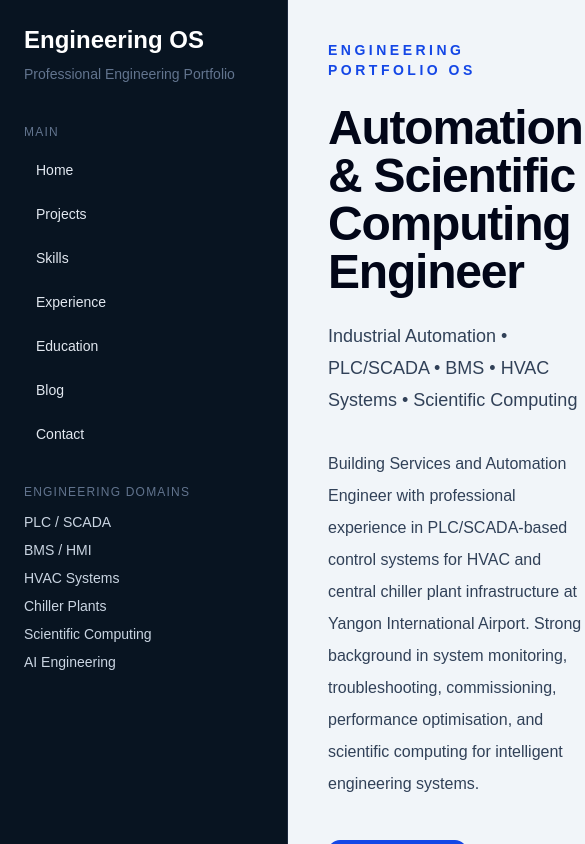
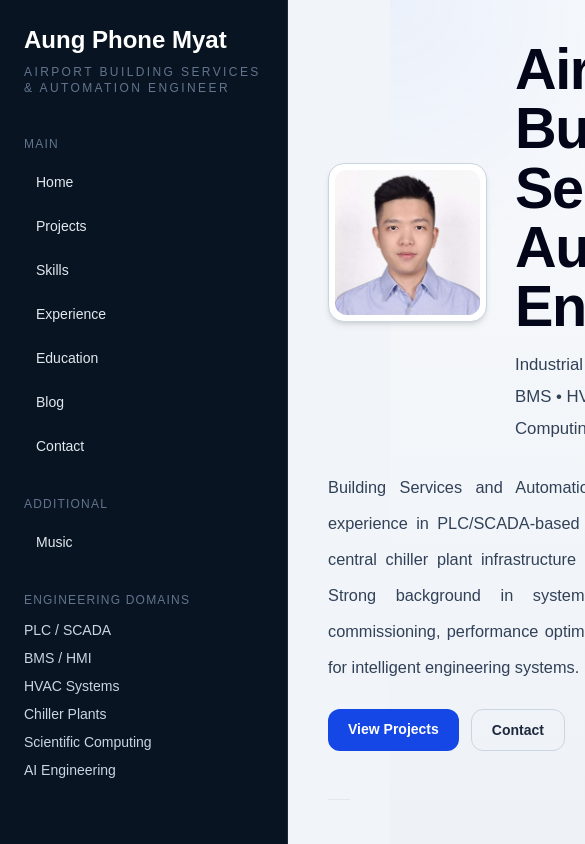
Before and after one commit to Eric9435/aungphonemyat, a Next.js app: page / in a window 390 px wide. Shown: the top 844 px of the page, 585 px wide, since content can reach past the window. Built offline with nearby package versions, Linux system fonts and the light colour scheme.

Commit message:
Refine portfolio UI and sidebar structure

```diff
--- a/package.json
+++ b/package.json
@@ -15,6 +15,7 @@
     "next": "16.2.6",
     "react": "19.2.4",
     "react-dom": "19.2.4",
+    "react-icons": "^5.6.0",
     "tailwind-merge": "^3.6.0"
   },
   "devDependencies": {
--- a/src/app/globals.css
+++ b/src/app/globals.css
@@ -1,7 +1,7 @@
 @import "tailwindcss";
 
 :root{
-  --background:#f1f5f9;
+  --background:#eef2f7;
   --foreground:#020617;
 }
 
@@ -10,7 +10,19 @@ html{
 }
 
 body{
-  background:#f1f5f9;
+  min-height:100vh;
+  background:
+    radial-gradient(
+      circle at top left,
+      rgba(37,99,235,0.06),
+      transparent 30%
+    ),
+    linear-gradient(
+      to bottom,
+      #f8fafc,
+      #eef2f7
+    );
+
   color:#020617;
   font-family:Arial, Helvetica, sans-serif;
 }
--- a/src/app/page.tsx
+++ b/src/app/page.tsx
@@ -1,3 +1,4 @@
+import Footer from "@/components/layout/Footer";
 import FixedSidebar from "@/components/layout/FixedSidebar";
 import Hero from "@/components/home/Hero";
 import ProjectsSection from "@/components/projects/ProjectsSection";
@@ -35,6 +36,7 @@ export default function HomePage() {
 
       </div>
 
-    </main>
+      <Footer />
+</main>
   );
 }
--- a/src/components/home/Hero.tsx
+++ b/src/components/home/Hero.tsx
@@ -1,66 +1,114 @@
 import Image from "next/image";
+import {
+  FaGithub,
+  FaLinkedin,
+  FaEnvelope,
+  FaMapMarkerAlt
+} from "react-icons/fa";
 import { profile } from "@/data/profile/profile";
 
 export default function Hero() {
   return (
-    <section id="home" className="border-b border-slate-200 pb-24">
-      <div className="flex items-start justify-between gap-12">
-        <div className="max-w-4xl">
-          <p className="text-sm font-semibold uppercase tracking-[0.25em] text-blue-700">
-            Engineering Portfolio OS
-          </p>
+    <section id="home" className="border-b border-slate-200 pb-12">
+      <div className="max-w-[1450px]">
 
-          <h1 className="mt-6 text-5xl font-bold tracking-tight text-slate-950 lg:text-6xl">
+        <div className="grid items-start gap-10 lg:grid-cols-[minmax(0,1fr)_320px]">
+          <div>
+            <div className="flex items-center gap-7">
+              <div className="shrink-0 overflow-hidden rounded-2xl border border-slate-300 bg-white p-1.5 shadow-md">
+                <div className="relative h-[145px] w-[145px] overflow-hidden rounded-xl bg-slate-100">
+                  <Image
+                    src="/profile.jpg"
+                    alt="Aung Phone Myat"
+                    fill
+                    priority
+                    sizes="145px"
+                    className="object-cover"
+                  />
+                </div>
+              </div>
+
+              <div>
+                <h1 className="max-w-[980px] text-[3.6rem] font-bold leading-[1.03] tracking-tight text-slate-950">
                   {profile.title}
                 </h1>
 
-          <p className="mt-6 max-w-3xl text-lg leading-8 text-slate-700">
+                <p className="mt-3 max-w-3xl text-[1.05rem] leading-8 text-slate-700">
                   {profile.tagline}
                 </p>
+              </div>
+            </div>
 
-          <p className="mt-8 max-w-3xl leading-8 text-slate-700">
+            <p className="mt-6 max-w-[980px] text-justify text-[1.02rem] leading-9 text-slate-700">
               {profile.about}
             </p>
 
-          <div className="mt-10 flex flex-wrap gap-4">
+            <div className="mt-6 flex flex-wrap gap-3">
               <a
                 href="#projects"
-              className="rounded-xl bg-blue-700 px-6 py-3 text-sm font-semibold text-white transition hover:bg-blue-800"
+                className="rounded-xl bg-blue-700 px-5 py-2.5 text-sm font-semibold text-white transition hover:bg-blue-800"
               >
                 View Projects
               </a>
 
               <a
                 href="#contact"
-              className="rounded-xl border border-slate-300 px-6 py-3 text-sm font-semibold text-slate-800 transition hover:bg-slate-100"
+                className="rounded-xl border border-slate-300 px-5 py-2.5 text-sm font-semibold text-slate-800 transition hover:bg-slate-100"
               >
                 Contact
               </a>
             </div>
           </div>
 
-        <div className="hidden shrink-0 lg:block">
-          <div className="rounded-[1.75rem] bg-[#081421] p-2 shadow-2xl">
-            <div className="overflow-hidden rounded-[1.35rem] border border-slate-700 bg-slate-900">
-              <Image
-                src="/profile.png"
-                alt="Aung Phone Myat"
-                width={170}
-                height={170}
-                priority
-                className="h-[170px] w-[170px] object-cover"
-              />
+          <aside className="hidden rounded-2xl border border-slate-300 bg-white p-4 shadow-md lg:block">
+
+            <div className="mt-5 space-y-4 text-sm">
+              <div className="flex gap-3">
+                <FaMapMarkerAlt className="mt-1 text-blue-700" />
+                <div>
+                  <p className="text-slate-500">Location</p>
+                  <p className="font-semibold text-slate-950">Yangon, Myanmar</p>
                 </div>
               </div>
 
-          <div className="mt-4 text-center">
-            <p className="text-sm font-bold text-slate-950">
-              Aung Phone Myat
-            </p>
-            <p className="mt-1 text-xs text-slate-500">
-              Automation Engineer
+              <a
+                href="mailto:aungphonemyat9435@gmail.com"
+                className="flex gap-3 transition hover:text-blue-700"
+              >
+                <FaEnvelope className="mt-1 text-blue-700" />
+                <div>
+                  <p className="text-slate-500">Email</p>
+                  <p className="break-all font-semibold text-slate-950">
+                    aungphonemyat9435@gmail.com
                   </p>
                 </div>
+              </a>
+
+              <a
+                href="https://github.com/Eric9435"
+                target="_blank"
+                className="flex gap-3 transition hover:text-blue-700"
+              >
+                <FaGithub className="mt-1 text-blue-700" />
+                <div>
+                  <p className="text-slate-500">GitHub</p>
+                  <p className="font-semibold text-slate-950">github.com/Eric9435</p>
+                </div>
+              </a>
+
+              <a
+                href="https://www.linkedin.com/in/aung-phone-myat-eric9435"
+                target="_blank"
+                className="flex gap-3 transition hover:text-blue-700"
+              >
+                <FaLinkedin className="mt-1 text-blue-700" />
+                <div>
+                  <p className="text-slate-500">LinkedIn</p>
+                  <p className="font-semibold text-slate-950">linkedin.com/in/aung-phone-myat-eric9435</p>
+                </div>
+              </a>
+            </div>
+          </aside>
         </div>
       </div>
     </section>
--- a/src/components/layout/FixedSidebar.tsx
+++ b/src/components/layout/FixedSidebar.tsx
@@ -1,51 +1,65 @@
+const mainLinks = [
+  { label: "Home", href: "#home" },
+  { label: "Projects", href: "#projects" },
+  { label: "Skills", href: "#skills" },
+  { label: "Experience", href: "#experience" },
+  { label: "Education", href: "#education" },
+  { label: "Blog", href: "#blog" },
+  { label: "Contact", href: "#contact" }
+];
+
+const additionalLinks = [
+  { label: "Music", href: "/music" }
+];
+
 export default function FixedSidebar() {
   return (
     <aside className="fixed left-0 top-0 h-screen w-72 overflow-y-auto border-r border-slate-800 bg-[#081421] text-white">
+      <div className="p-6">
+        <h1 className="text-2xl font-bold">Aung Phone Myat</h1>
 
-      <div className="p-6">
-
-        <h1 className="text-2xl font-bold">
-          Engineering OS
-        </h1>
-
-        <p className="mt-2 text-sm text-slate-500">
-          Professional Engineering Portfolio
+        <p className="mt-2 text-xs uppercase tracking-[0.2em] text-slate-500">
+          Airport Building Services & Automation Engineer
         </p>
 
         <div className="mt-10 space-y-8">
-
           <div>
-
             <p className="mb-3 text-xs uppercase tracking-widest text-slate-500">
               Main
             </p>
 
             <div className="space-y-2">
-
-              {[
-                "Home",
-                "Projects",
-                "Skills",
-                "Experience",
-                "Education",
-                "Blog",
-                "Contact"
-              ].map((item) => (
+              {mainLinks.map((item) => (
                 <a
-                  key={item}
-                  href={`#${item.toLowerCase()}`}
+                  key={item.label}
+                  href={item.href}
                   className="block rounded-lg px-3 py-2 text-sm text-slate-200 transition hover:bg-slate-800 hover:text-white"
                 >
-                  {item}
+                  {item.label}
                 </a>
               ))}
-
             </div>
-
           </div>
 
           <div>
+            <p className="mb-3 text-xs uppercase tracking-widest text-slate-500">
+              Additional
+            </p>
 
+            <div className="space-y-2">
+              {additionalLinks.map((item) => (
+                <a
+                  key={item.label}
+                  href={item.href}
+                  className="block rounded-lg px-3 py-2 text-sm text-slate-200 transition hover:bg-slate-800 hover:text-white"
+                >
+                  {item.label}
+                </a>
+              ))}
+            </div>
+          </div>
+
+          <div>
             <p className="mb-3 text-xs uppercase tracking-widest text-slate-500">
               Engineering Domains
             </p>
@@ -58,13 +72,9 @@ export default function FixedSidebar() {
               <div>Scientific Computing</div>
               <div>AI Engineering</div>
             </div>
-
           </div>
-
         </div>
-
       </div>
-
     </aside>
   );
 }
--- /dev/null
+++ b/src/components/layout/Footer.tsx
@@ -0,0 +1,15 @@
+export default function Footer() {
+  return (
+    <footer className="mt-24 border-t border-slate-200 py-10">
+      <div className="text-center">
+        <p className="text-sm text-slate-500">
+          © 2026 Aung Phone Myat. All rights reserved.
+        </p>
+
+        <p className="mt-3 text-xs uppercase tracking-[0.2em] text-slate-400">
+          Industrial Automation • HVAC Systems • Scientific Computing
+        </p>
+      </div>
+    </footer>
+  );
+}
--- a/src/data/profile/profile.ts
+++ b/src/data/profile/profile.ts
@@ -1,6 +1,6 @@
 export const profile = {
   name: "Aung Phone Myat",
-  title: "Automation & Scientific Computing Engineer",
+  title: "Airport Building Services & Automation Engineer",
   subtitle: "Airport Building Services & Automation Engineer",
   tagline:
     "Industrial Automation • PLC/SCADA • BMS • HVAC Systems • Scientific Computing",
```
Also changed, not shown: src/app/music/page.tsx (added, +72 -0 lines), src/components/home/ContactSection.tsx (+49 -30 lines), 1 other file (tests, documents, lock files or other folders). Lines whose indentation alone changed are shown as unchanged.
